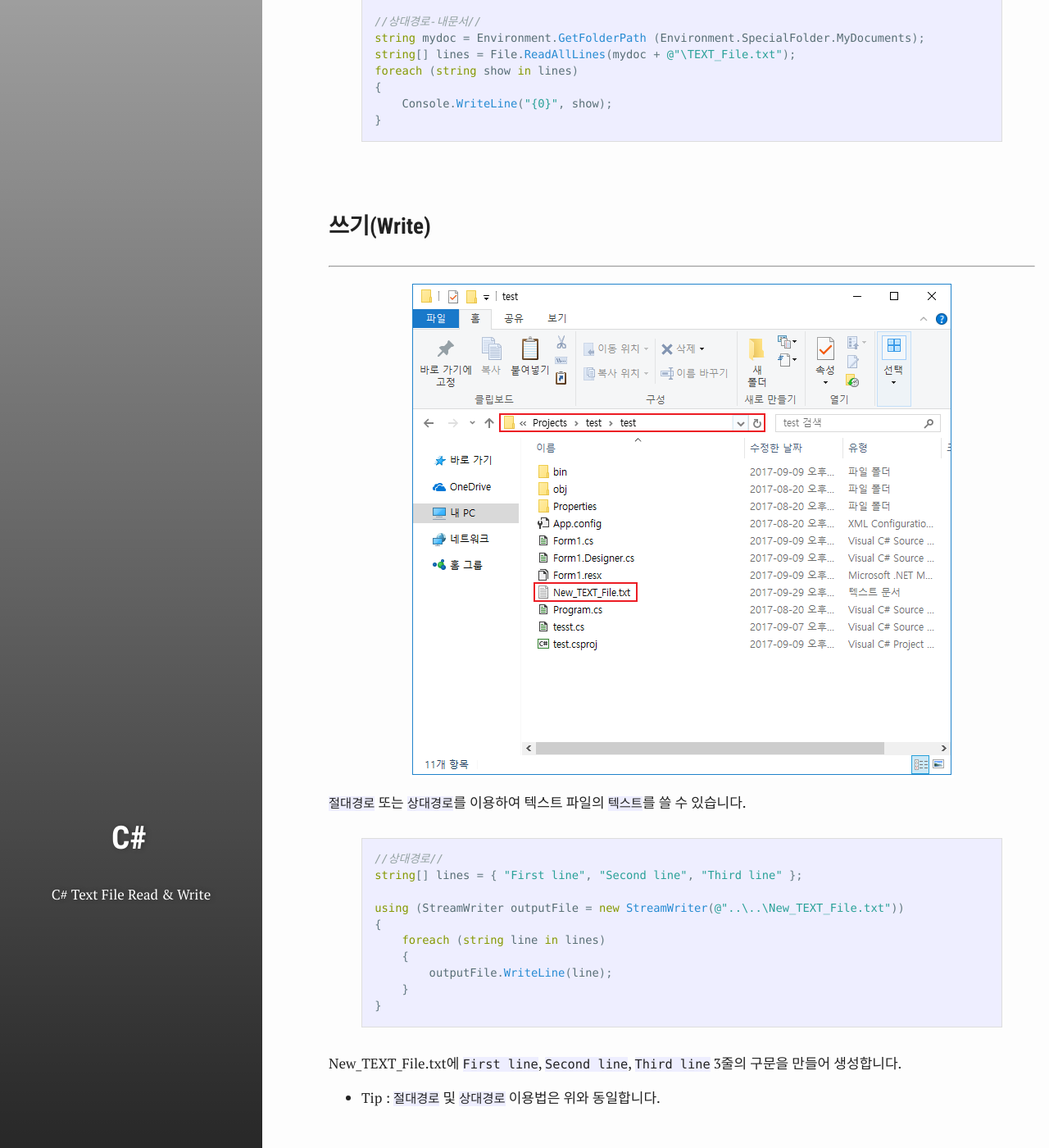
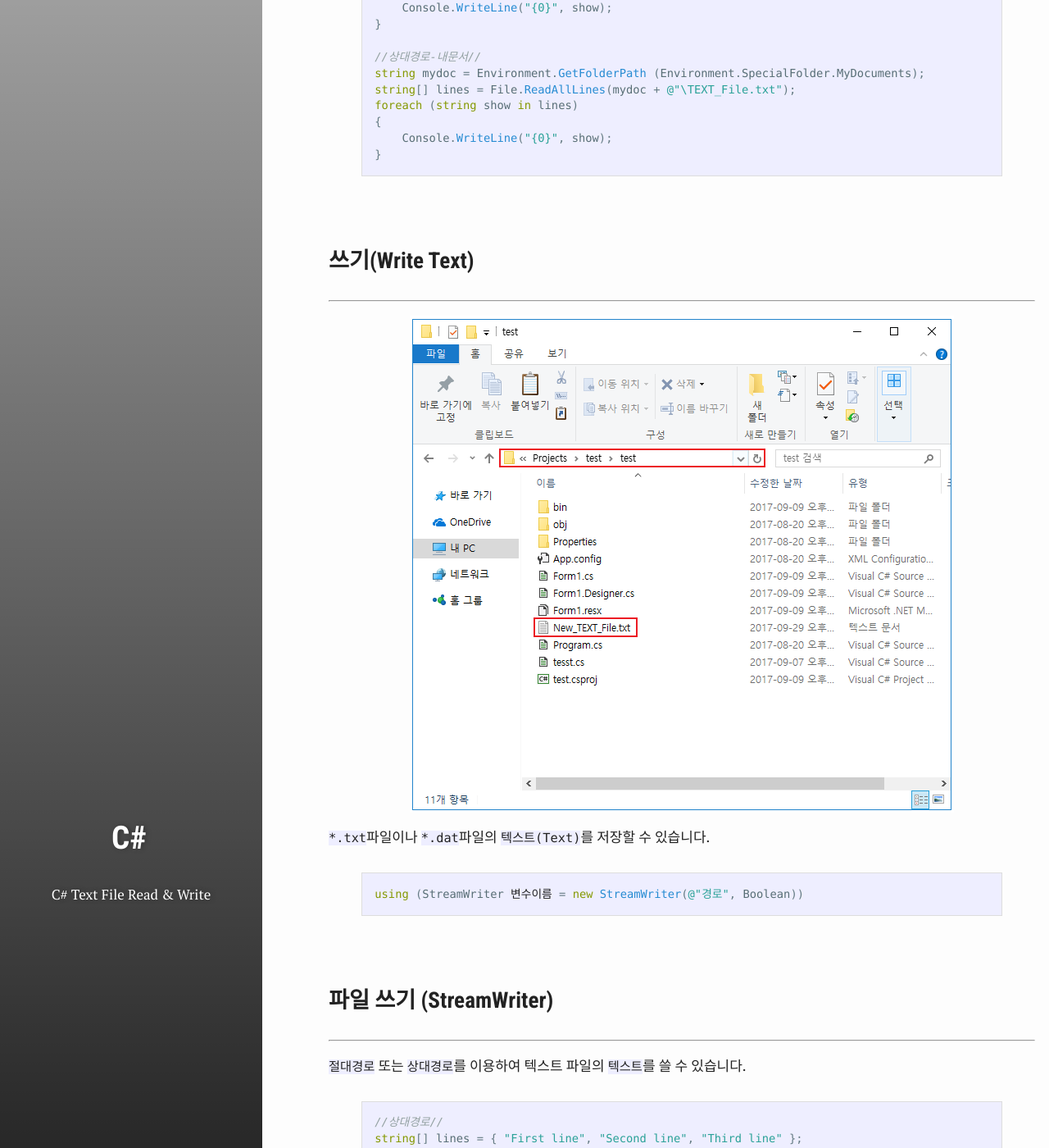
Before and after one commit to test076923/076923.github.io, a Jekyll site: the page built from _posts/2017-10-02-C#-22.md, in a window 1280 px wide and 1400 px high, scrolled down 2435 px. Shown: the whole window at 82% size. Built offline with Jekyll 4.4.1, drawn with Linux system fonts in a browser that asks for light colours; comment, search, counter and statistics services are not loaded; some of the changed text lies outside the part shown.

Commit message:
Update 2017-10-02-C#-22.md

```diff
--- a/_posts/2017-10-02-C#-22.md
+++ b/_posts/2017-10-02-C#-22.md
@@ -14,7 +14,10 @@ star: true
 
 ### 읽기 (Read Text) ###
 ----------
+[![1]({{ site.images }}/C/ch22/1.png)]({{ site.images }}/C/ch22/1.png)
 `*.txt`파일이나 `*.dat`파일의 `텍스트(Text)`를 읽어와 사용할 수 있습니다.
+
+<br>
 
 * Namespace 선언
 
@@ -101,9 +103,21 @@ foreach (string show in lines)
 
 <br>
 
-### 쓰기(Write) ###
+### 쓰기(Write Text) ###
 ----------
 [![2]({{ site.images }}/C/ch22/2.png)]({{ site.images }}/C/ch22/2.png)
+`*.txt`파일이나 `*.dat`파일의 `텍스트(Text)`를 저장할 수 있습니다.
+
+{% highlight c# %}
+
+using (StreamWriter 변수이름 = new StreamWriter(@"경로", Boolean))
+
+{% endhighlight %}
+
+<br>
+
+### 파일 쓰기 (StreamWriter) ###
+----------
 `절대경로` 또는 `상대경로`를 이용하여 텍스트 파일의 `텍스트`를 쓸 수 있습니다.
 
 {% highlight c# %}
@@ -129,13 +143,15 @@ New_TEXT_File.txt에 `First line`, `Second line`, `Third line` 3줄의 구문을
 
 ### 덧붙여 쓰기 (Added Write) ###
 ----------
-`마지막 줄`에 구문을 추가하여 작성합니다.
+파일의 `마지막 줄`에 구문을 추가하여 작성합니다.
 
 {% highlight c# %}
 
-using (StreamWriter outputFile = new StreamWriter(@"..\..\New_TEXT_File.txt"))
+using (StreamWriter outputFile = new StreamWriter(@"..\..\New_TEXT_File.txt", true))
 {
     outputFile.WriteLine("Fourth Line");
 }
 
 {% endhighlight %}
+
+`true`를 추가하여 파일을 새로 덧씌우지 않고 이어서 작성할 수 있게 합니다.
```
Also changed, not shown: other parts of _posts/2017-10-02-C#-22.md (+0 -1 lines).
